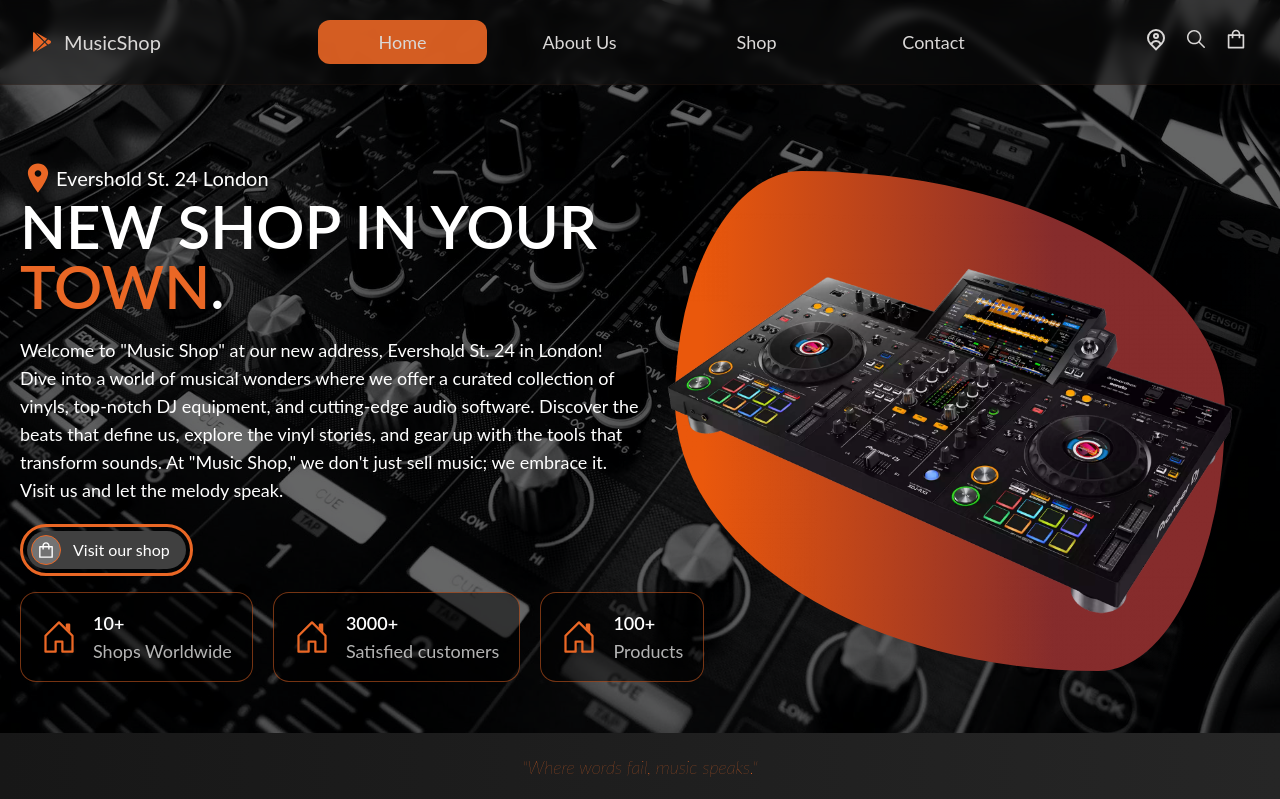
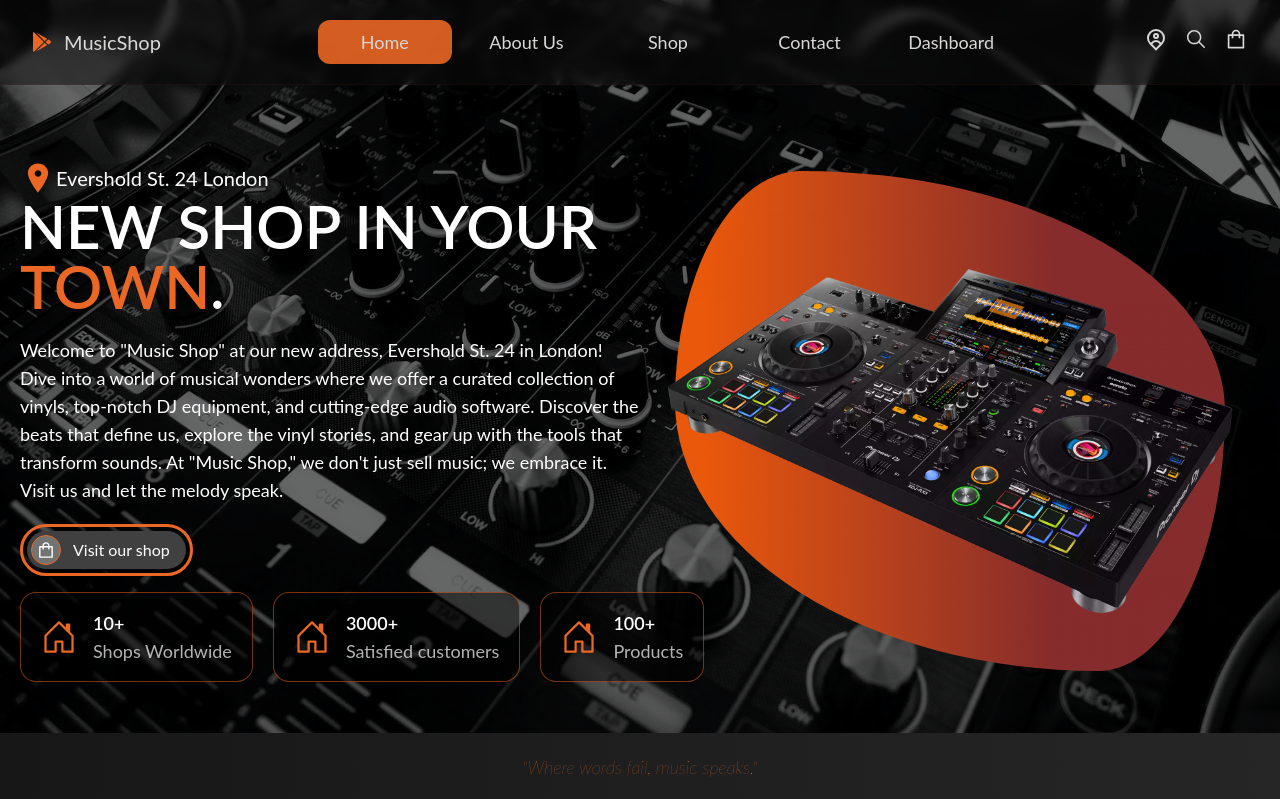
Before and after one commit to davidkerkezit/musicshop, a Next.js app: page / in a window 1280 px wide. Shown: the top 799 px of the page. Built offline with nearby package versions, Linux system fonts and the light colour scheme; no server answers; the database is empty.

Commit message:
dashboard nav added

```diff
--- a/components/Layout/Nav.tsx
+++ b/components/Layout/Nav.tsx
@@ -80,6 +80,12 @@ const Nav = () => {
               </Link>
             );
           })}
+          <Link
+            className={`nav-links ${path === "dashboard" && "bg-juice/90"}`}
+            href={`${BASE_URL}/dashboard`}
+          >
+            Dashboard
+          </Link>
         </div>
         {/* Search/User/Cart */}
         <div className=" gap-4 items-bottom text-xl flex  z-50 ">
```
